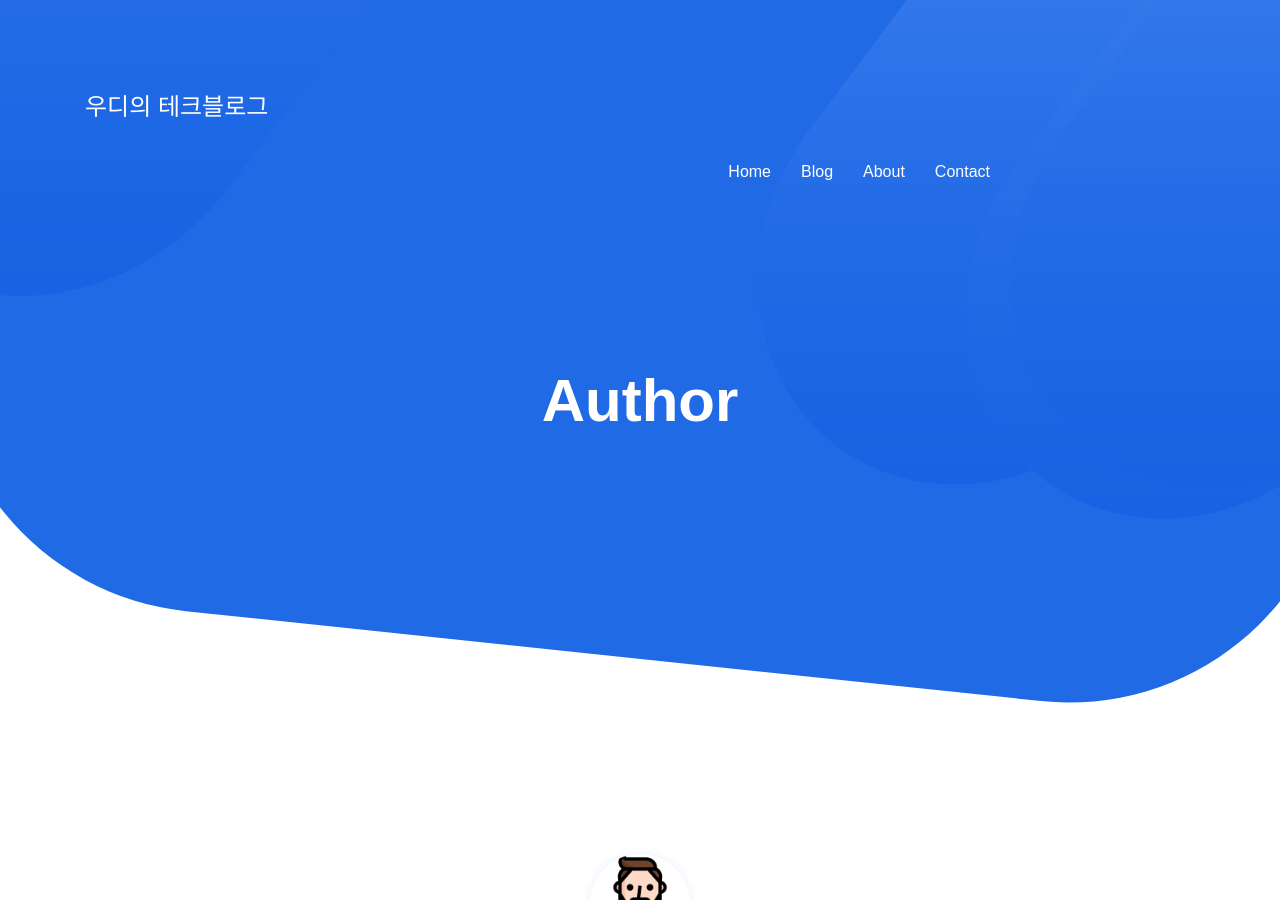
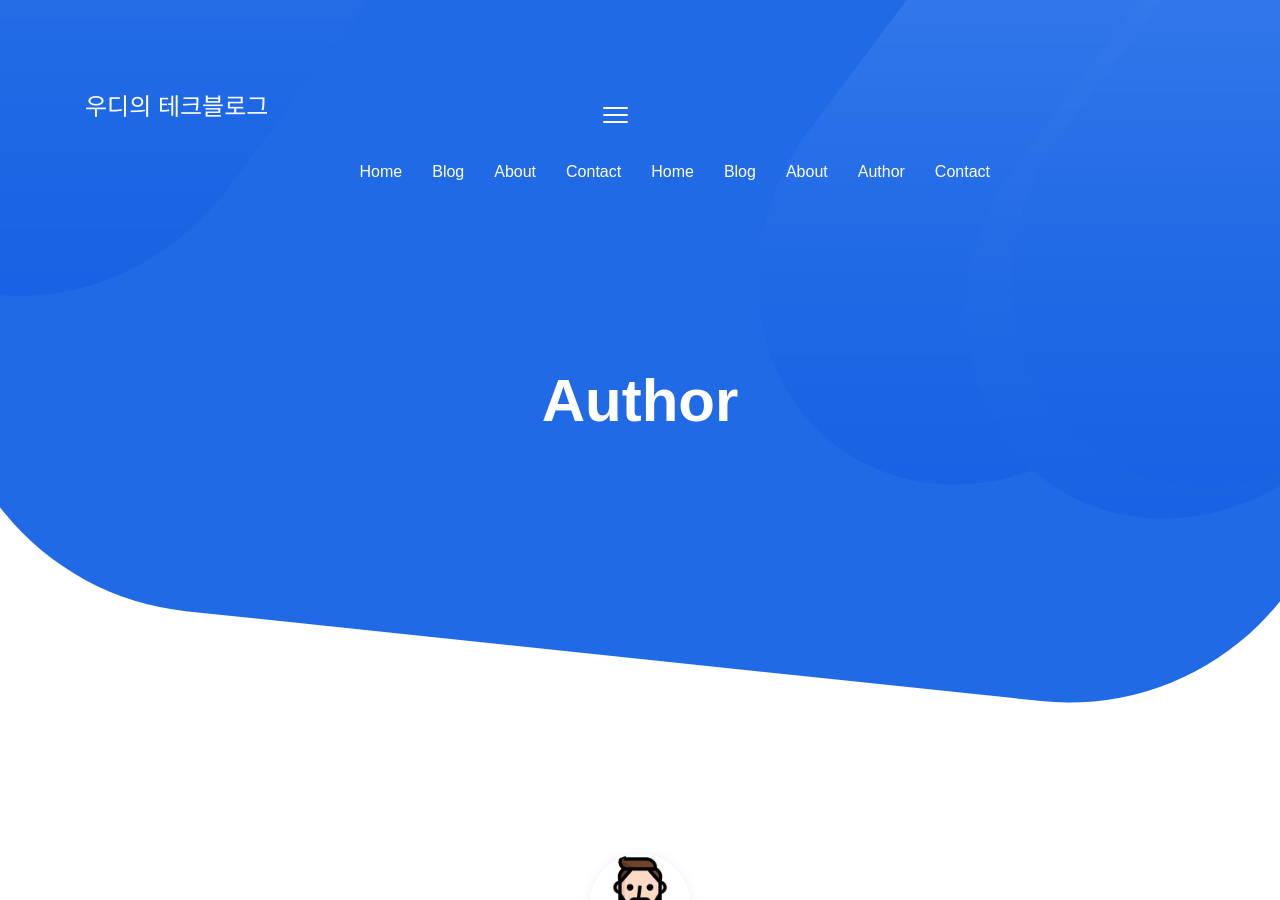
Before and after one commit to yuuisang/yuuisang.github.io, a Jekyll site: the page built from authors.html, in a window 1280 px wide and 900 px high. Built offline with Jekyll 4.4.1, drawn with Linux system fonts in a browser that asks for light colours; some web fonts are replaced.

Commit message:
theme set

```diff
--- a/_includes/navigation.html
+++ b/_includes/navigation.html
@@ -9,7 +9,18 @@
         <li><a href="/contact" class="js-scroll-trigger">Contact</a></li>
     </ul>
 </nav>
+{% else %}
+<nav class="themeix-navbar">
+    <ul class="slimmenu main-menu">
+        <li><a href="{{site.url}}">Home</a></li>
+		<li><a href="/blog">Blog</a></li>
+        <li><a href="/about">About</a></li>
+        <li><a href="/all-authors">Author</a></li>
+        <li><a href="/contact" class="js-scroll-trigger">Contact</a></li>
+    </ul>
+</nav>
 {% endif %}
+
 {% if page.url == "/about" %}
 <!-- 블로그 -->
 <nav class="themeix-navbar">
```
